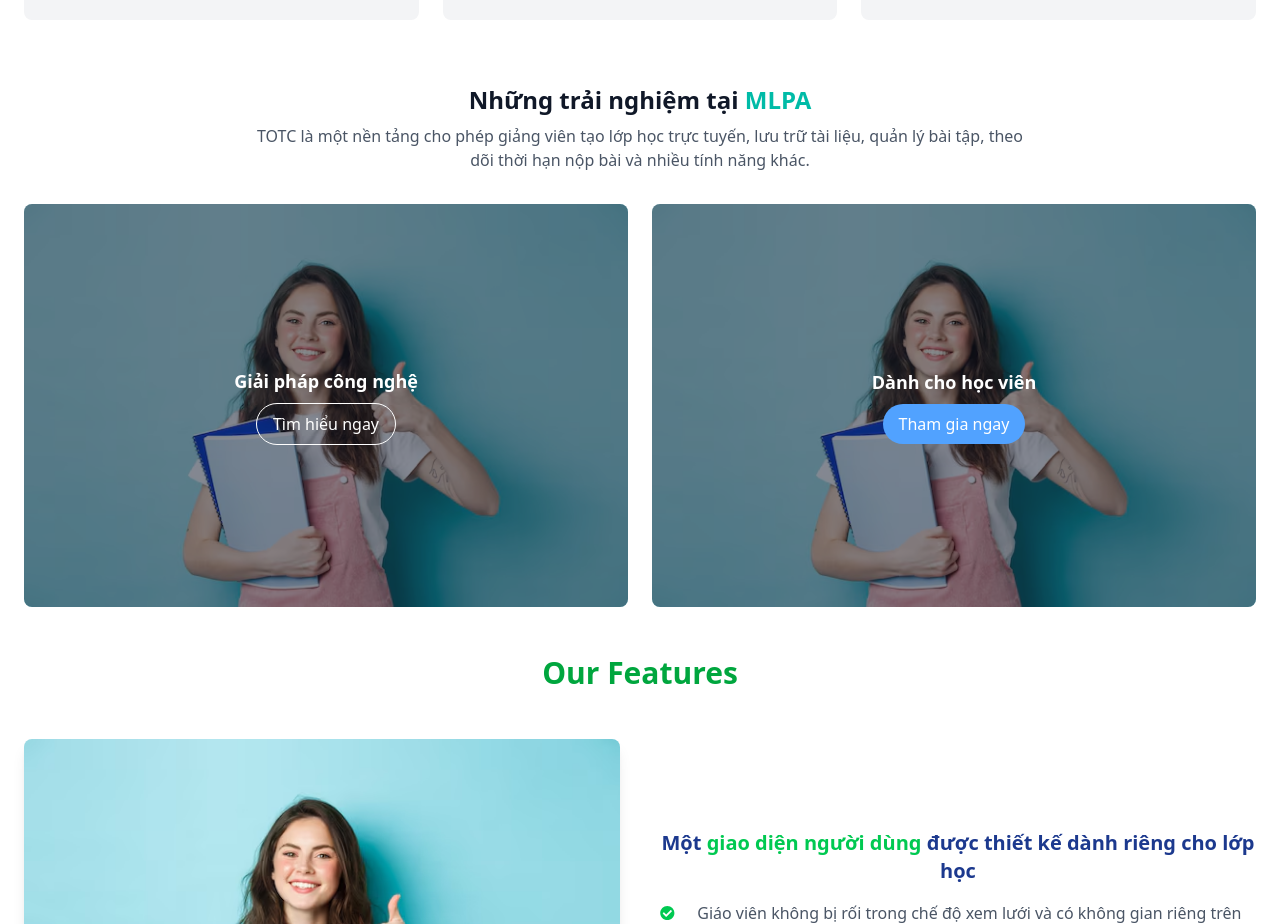
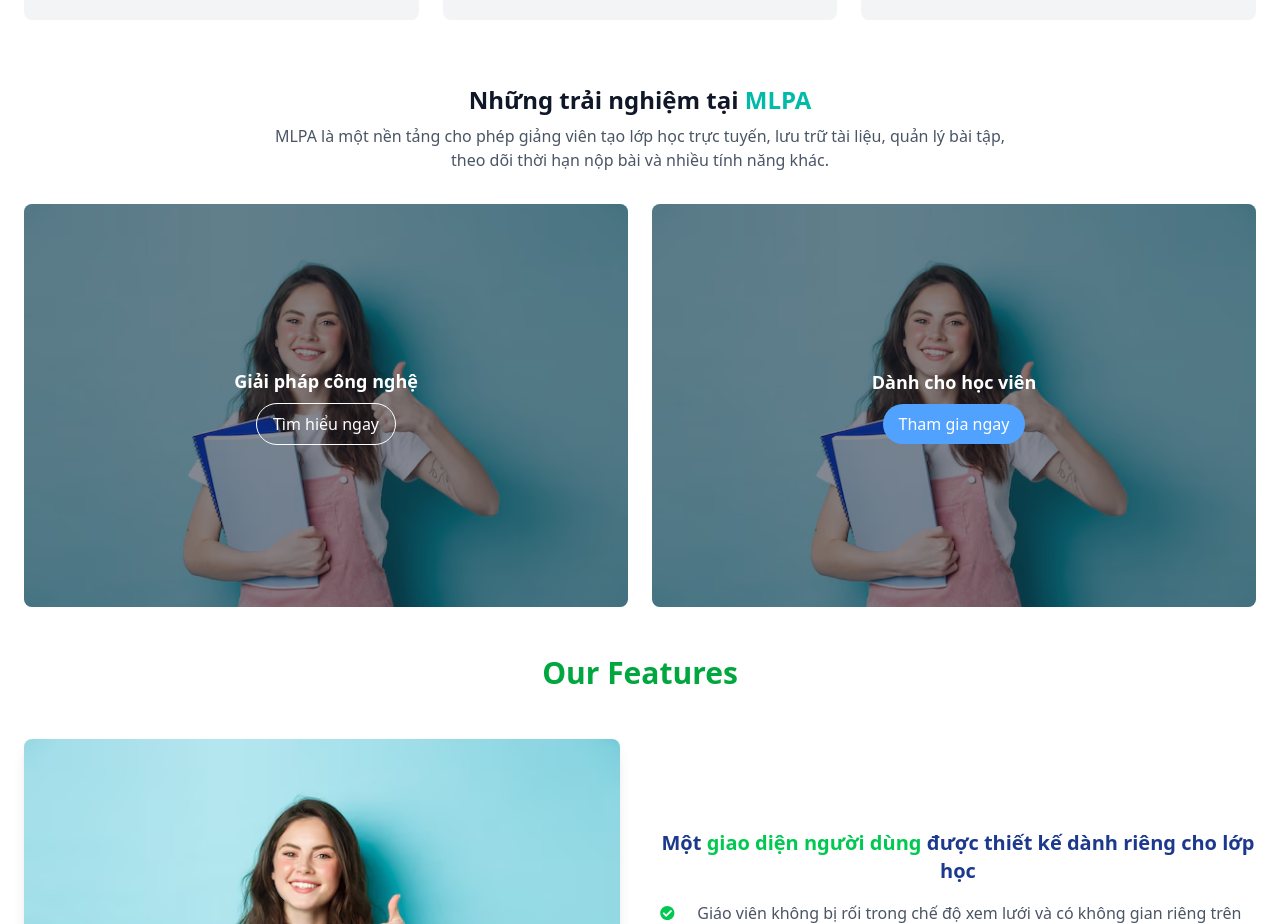
Before and after one commit to condua/educationweb, a React (Vite) app: page / in a window 1280 px wide. Shown: the part 1560-2484 px from the top of the page. Built offline with nearby package versions, Linux system fonts and the light colour scheme.

Commit message:
new update

```diff
--- a/src/components/Features.jsx
+++ b/src/components/Features.jsx
@@ -207,7 +207,7 @@ const Features = () => {
           Những trải nghiệm tại <span className="text-teal-500">MLPA</span>
         </h3>
         <p className="text-gray-600 max-w-3xl mx-auto mt-2">
-          TOTC là một nền tảng cho phép giảng viên tạo lớp học trực tuyến, lưu
+          MLPA là một nền tảng cho phép giảng viên tạo lớp học trực tuyến, lưu
           trữ tài liệu, quản lý bài tập, theo dõi thời hạn nộp bài và nhiều tính
           năng khác.
         </p>
--- a/src/pages/Courses.jsx
+++ b/src/pages/Courses.jsx
@@ -59,7 +59,7 @@ const CourseDashboard = () => {
         <button
           onClick={() => setCurrentPage((prev) => Math.max(prev - 1, 1))}
           disabled={currentPage === 1}
-          className="px-4 py-2 bg-gray-300 rounded-lg disabled:opacity-50"
+          className="px-4 py-2 bg-gray-300 rounded-lg disabled:opacity-50 cursor-pointer"
         >
           &lt;
         </button>
@@ -71,7 +71,7 @@ const CourseDashboard = () => {
             setCurrentPage((prev) => Math.min(prev + 1, totalPages))
           }
           disabled={currentPage === totalPages}
-          className="px-4 py-2 bg-gray-300 rounded-lg disabled:opacity-50"
+          className="px-4 py-2 bg-gray-300 rounded-lg disabled:opacity-50 cursor-pointer"
         >
           &gt;
         </button>
```
